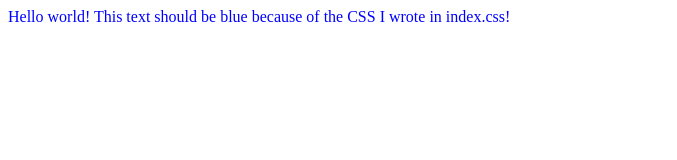
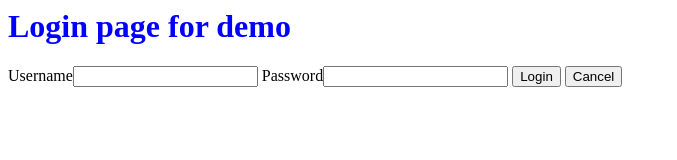
Before and after one commit to pavanashetty/get_details_user_installer, a plain HTML site: page index.html in a window 1280 px wide. Shown: the whole page, without its empty margins (0-677 px from the left). Drawn offline with Linux system fonts and the light colour scheme.

Commit message:
Login Page

```diff
--- a/css/login.css
+++ b/css/login.css
@@ -1,3 +1,6 @@
-html {
+h1 {
   color: blue;
 }
+login {
+    	background-color: gray;
+}
--- a/index.html
+++ b/index.html
@@ -3,7 +3,15 @@
     <link rel="stylesheet" type="text/css" href="css/login.css">
   </head>
   <body>
-    <p>Hello world! This text should be blue because of the CSS I wrote in index.css!</p>
+    <h1>
+    	Login page for demo
+    </h1>
+    <form name="login">
+        Username<input type="text" name="userid"/>
+        Password<input type="password" name="pswrd"/>
+        <input type="button" onclick="check(this.form)" value="Login"/>
+        <input type="reset" value="Cancel"/>
+    </form>
     <script type="text/javascript" src="js/login.js"></script>
   </body
 </html>
--- a/js/login.js
+++ b/js/login.js
@@ -1 +1,12 @@
-alert("This is an alert I created in login.js!");
+function check(form)/*function to check userid & password*/
+{
+ /*the following code checkes whether the entered userid and password are matching*/
+  if(form.userid.value == "myuserid" && form.pswrd.value == "mypswrd")
+    {
+        window.open('target.html')/*opens the target page while Id & password matches*/
+	  }
+	   else
+	    {
+	       alert("Error Password or Username")/*displays error message*/
+	         }
+		 }
```
Also changed, not shown: target.html (added, +8 -0 lines).
